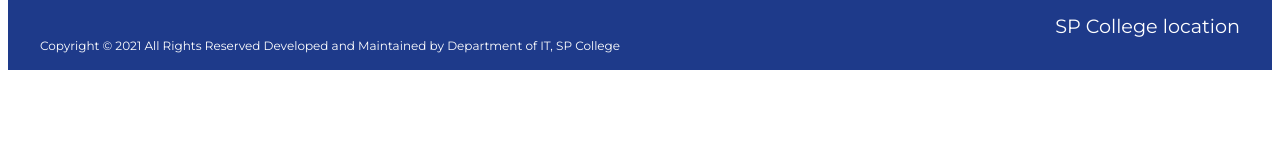
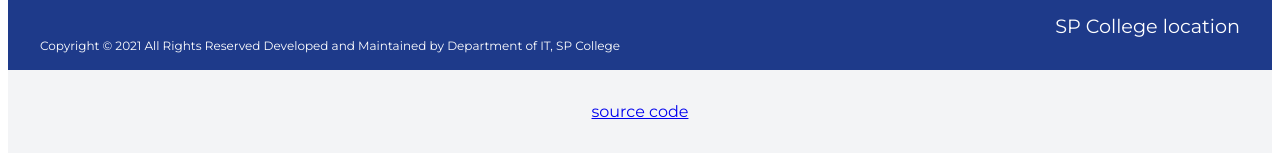
Before and after one commit to syed-shaida-hussain/sp-college-website, a plain HTML site: page index.html in a window 1280 px wide. Shown: the part 1844-2001 px from the top of the page. Before the commit the page ends 1922 px from the top, so only its background shows below. Drawn offline with Linux system fonts and the light colour scheme.

Commit message:
source code added

```diff
--- a/index.html
+++ b/index.html
@@ -140,8 +140,12 @@
     <span style="float: left;
     font-size: 12px;">Copyright © 2021 All Rights Reserved
         Developed and Maintained by Department of IT, SP College</span>
+</div>
 
-
+<div class="source">
+    <a href="https://github.com/syed-shaida-hussain/sp-college-website">
+      source code
+    </a>
 </div>
 
 </body>
--- a/styles.css
+++ b/styles.css
@@ -91,3 +91,9 @@ body {
     padding: 1rem;
     background-color: var(--primary_color);
 }
+
+.source{
+    text-align: center;
+    padding: 2rem;
+    background-color: var(--gray);
+}
```
